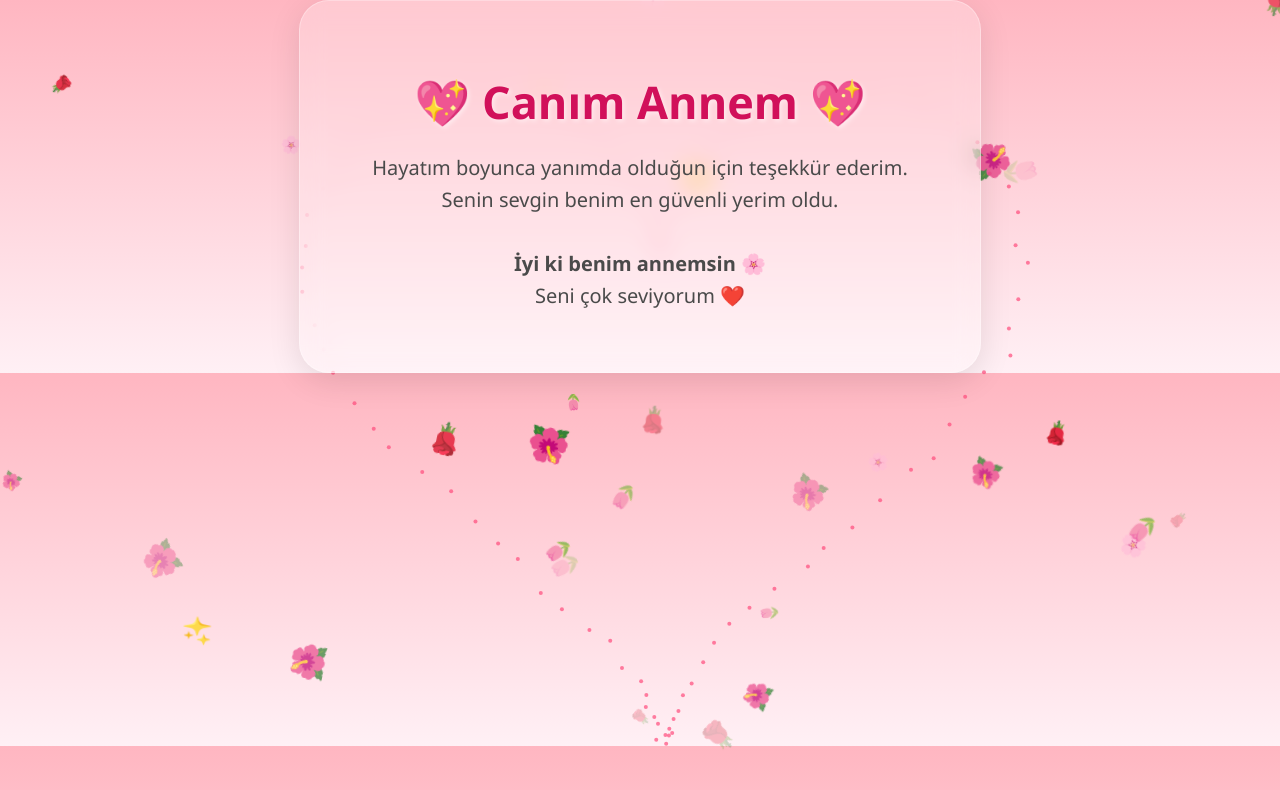
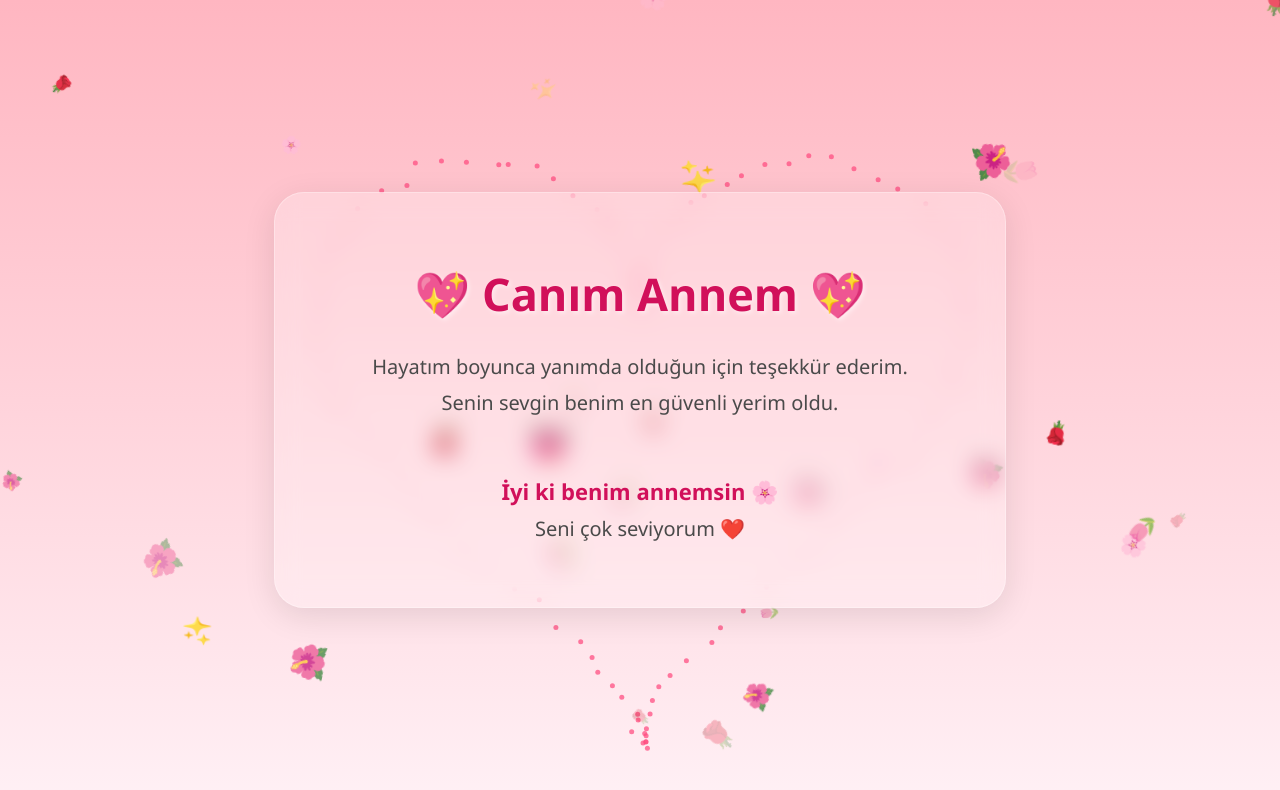
Before and after one commit to kalayciazrafatma-boop/Anneler-gunu, a plain HTML site: page index.html in a window 1280 px wide. Drawn offline with Linux system fonts and the light colour scheme.

Commit message:
Update index.html

```diff
--- a/index.html
+++ b/index.html
@@ -14,17 +14,17 @@
         display: flex;
         justify-content: center;
         align-items: center;
-        height: 100-vh;
+        height: 100vh; /* 100-vh hatası düzeltildi */
     }
 
     canvas {
         position: absolute;
         top: 0;
         left: 0;
-        pointer-events: none; /* Yazının üzerine tıklanmasını engellemez */
+        pointer-events: none;
     }
 
-    /* Mesaj Kutusu */
+    /* Mesaj Kutusu - İlk fotoğraftaki profesyonel görünüm */
     .message {
         position: relative;
         background: rgba(255, 255, 255, 0.25);
@@ -35,7 +35,7 @@
         z-index: 10;
         color: #d1105a;
         width: 85%;
-        max-width: 600px;
+        max-width: 650px;
         text-align: center;
         box-shadow: 0 8px 32px rgba(0, 0, 0, 0.1);
         border: 1px solid rgba(255, 255, 255, 0.3);
@@ -43,17 +43,25 @@
 
     .message h1 {
         font-size: 45px;
-        margin-bottom: 20px;
+        margin-bottom: 25px;
         text-shadow: 2px 2px 4px rgba(255, 255, 255, 0.5);
     }
 
     .message p {
         font-size: 20px;
-        line-height: 1.6;
+        line-height: 1.8;
         color: #4a4a4a;
     }
 
-    /* Çiçekler */
+    .highlight {
+        display: block;
+        margin-top: 15px;
+        font-size: 22px;
+        font-weight: bold;
+        color: #d1105a;
+    }
+
+    /* Düşen Çiçekler */
     .flower {
         position: absolute;
         top: -50px;
@@ -74,11 +82,12 @@
 <body>
 
 <div class="message">
+
     <h1>💖 Canım Annem 💖</h1>
     <p>
         Hayatım boyunca yanımda olduğun için teşekkür ederim.<br>
         Senin sevgin benim en güvenli yerim oldu.<br><br>
-        <strong>İyi ki benim annemsin 🌸</strong><br>
+        <span class="highlight">İyi ki benim annemsin 🌸</span>
         Seni çok seviyorum ❤️
     </p>
 </div>
@@ -99,7 +108,7 @@ for(let i=0; i<30; i++){
     document.body.appendChild(flower);
 }
 
-/* Havai Fişek Animasyonu */
+/* Kalp Şeklinde Havai Fişek Animasyonu */
 const canvas = document.getElementById("fireworks");
 const ctx = canvas.getContext("2d");
 
@@ -113,22 +122,19 @@ resize();
 let particles = [];
 
 function createFirework() {
-    // Patlama noktasını ekranın ortasında hafif rastgele yapalım
-    const originX = canvas.width / 2 + (Math.random() * 100 - 50);
-    const originY = canvas.height / 2 + (Math.random() * 100 - 50);
-
-    const color = `hsl(${Math.random() * 40 + 330}, 100%, 65%)`; // Pembe ve kırmızı tonları
+    const originX = canvas.width / 2;
+    const originY = canvas.height / 2;
+    const color = `hsl(${Math.random() * 40 + 330}, 100%, 65%)`;
 
     for(let i=0; i<100; i++) {
         let t = (i / 100) * Math.PI * 2;
-        // Kalp formülü
         let x = 16 * Math.pow(Math.sin(t), 3);
         let y = -(13 * Math.cos(t) - 5 * Math.cos(2*t) - 2 * Math.cos(3*t) - Math.cos(4*t));
 
         particles.push({
             x: originX,
             y: originY,
-            targetX: x * 15, // Kalbin büyüklüğü
+            targetX: x * 15,
             targetY: y * 15,
             velX: (Math.random() - 0.5) * 0.5,
             velY: (Math.random() - 0.5) * 0.5,
@@ -139,17 +145,16 @@ function createFirework() {
 }
 
 function animate() {
-    // Arka planı temizlerken hafif bir iz bırakır
     ctx.clearRect(0, 0, canvas.width, canvas.height);
 
     particles.forEach((p, index) => {
-        p.x += p.targetX * 0.05 + p.velX;
-        p.y += p.targetY * 0.05 + p.velY;
-        p.alpha -= 0.01;
+        p.x += p.targetX * 0.045 + p.velX;
+        p.y += p.targetY * 0.045 + p.velY;
+        p.alpha -= 0.009;
 
         ctx.globalAlpha = p.alpha;
         ctx.beginPath();
-        ctx.arc(p.x, p.y, 2, 0, Math.PI * 2);
+        ctx.arc(p.x, p.y, 2.5, 0, Math.PI * 2);
         ctx.fillStyle = p.color;
         ctx.fill();
 
```
